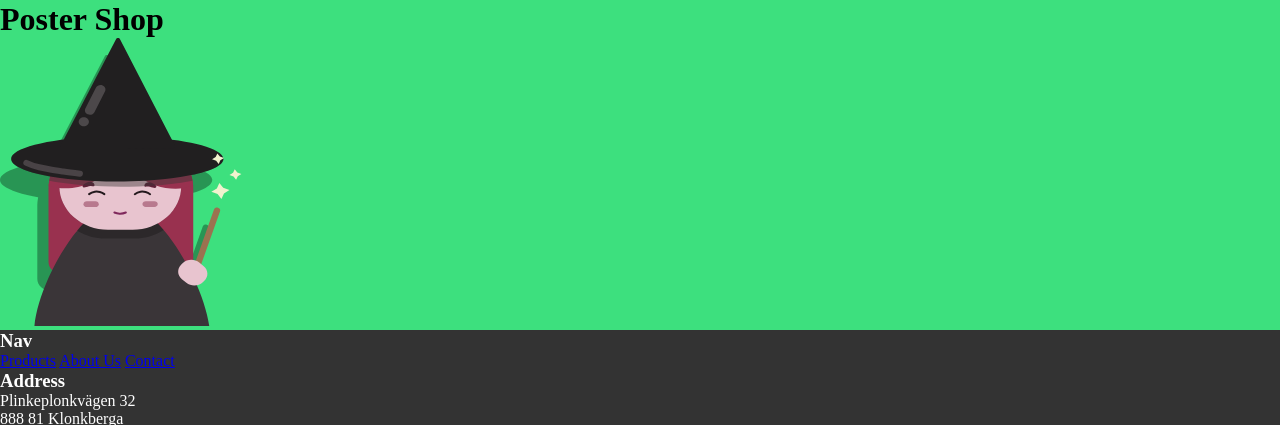
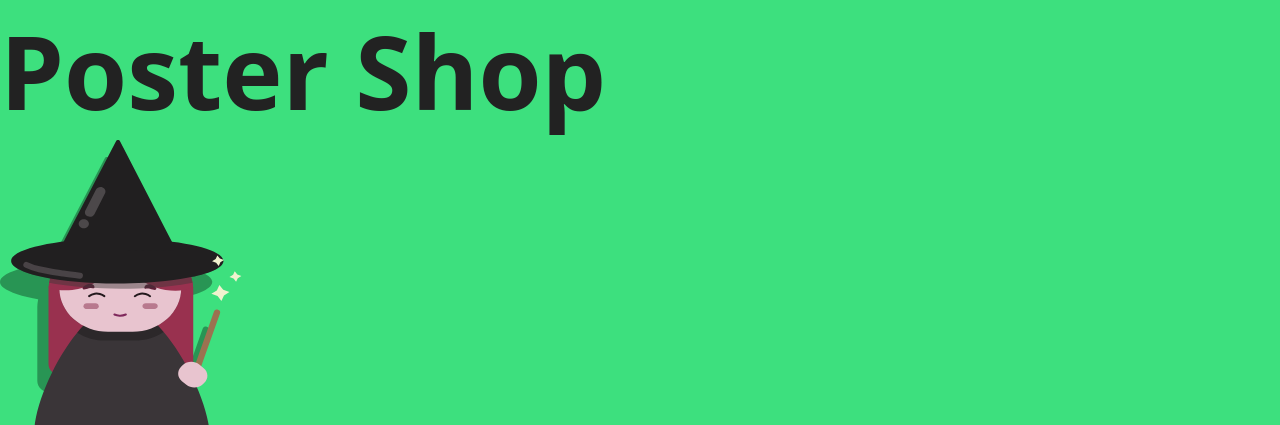
Before and after one commit to Sunse7/halloween-poster-grid, a plain HTML site: page index.html in a window 1280 px wide. Shown: the part 23-448 px from the top of the page. Drawn offline with Linux system fonts and the light colour scheme.

Commit message:
Added header-headline class

```diff
--- a/style.css
+++ b/style.css
@@ -9,6 +9,8 @@ body {
 
 header {
     background-color: #3DE07E;
+
+
 }
 
 main {
@@ -19,3 +21,14 @@ footer {
 background-color: rgba(255, 255, 255, 0.2);
 color: #fff;
 }
+
+.header__headline {
+    font-family: system-ui, -apple-system, BlinkMacSystemFont, 'Segoe UI', Roboto, Oxygen, Ubuntu, Cantarell, 'Open Sans', 'Helvetica Neue', sans-serif;
+    font-weight: 700;
+    font-size: 102px;
+    font-style: normal;
+    color: #222;
+    display: flex;
+    align-items: center;
+    text-align: center;
+}
```
